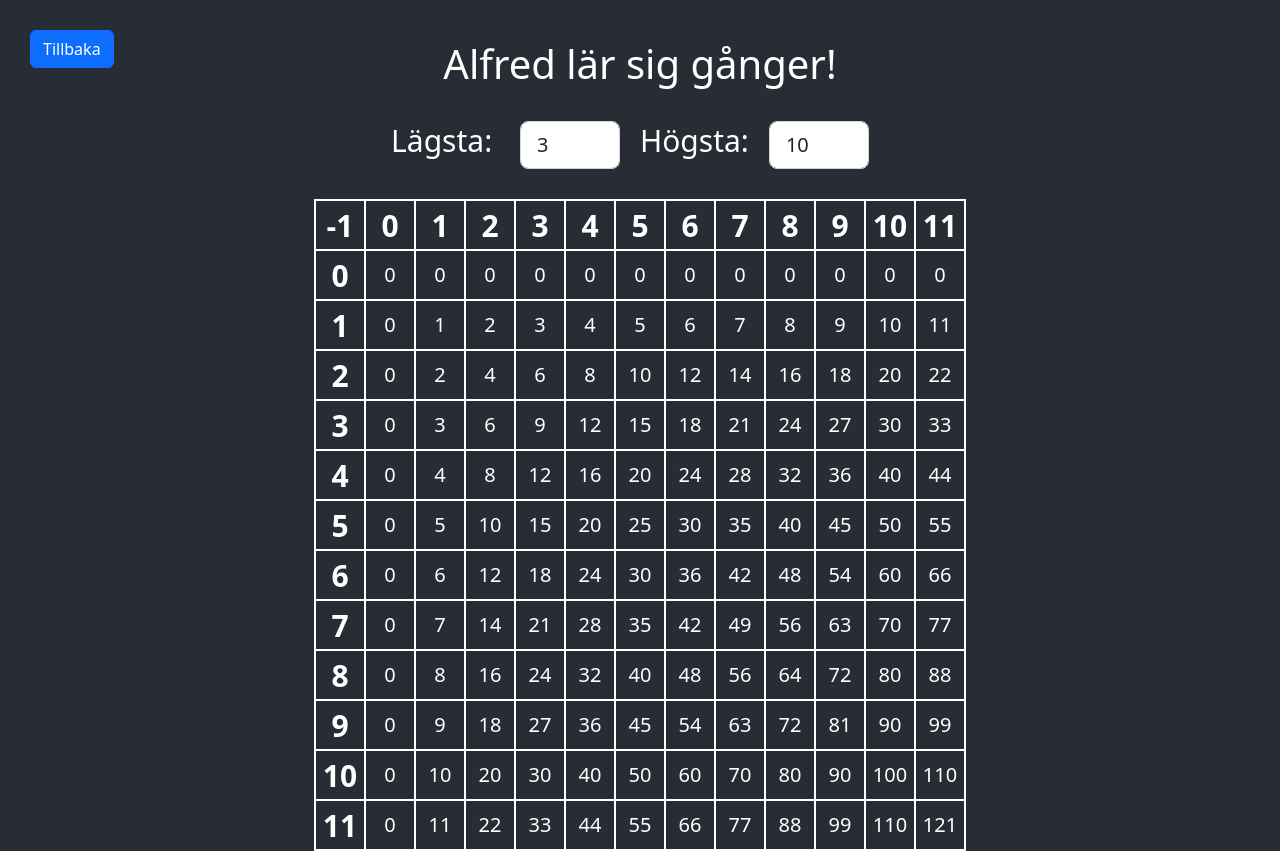
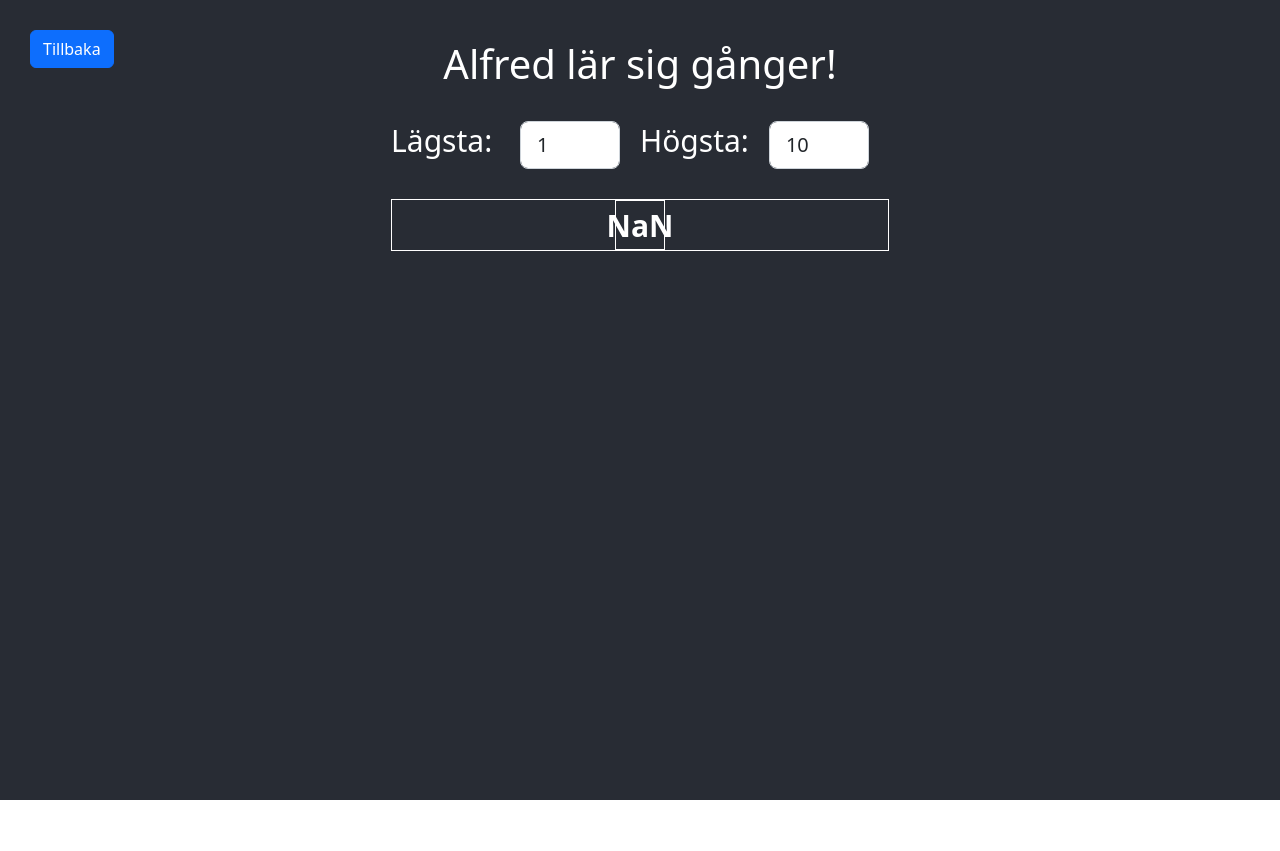
Before and after one commit to patrictysk/matte, a React (Create React App) app: page / in a window 1280 px wide. Both pictures are taken after a click on the element "Kolla". After the commit the page ends 800 px from the top, so only its background shows below. Built offline with nearby package versions, Linux system fonts and the light colour scheme.

Commit message:
fixed numbers array

```diff
--- a/src/components/Learn/Learn.tsx
+++ b/src/components/Learn/Learn.tsx
@@ -1,16 +1,35 @@
 import { useState } from 'react'
 import * as Styled from './styles'
 import Form from 'react-bootstrap/Form';
+import { useEffect } from 'react';
+import { setEnvironmentData } from 'worker_threads';
 
 const Learn = () => {
 
-    const [low, setLow] = useState<number>(3)
+    const [low, setLow] = useState<string>('1')
+    const [high, setHigh] = useState<string>('10')
+    // const [numbers, setNumbers] = useState<Array>
 
-    const numbers = [0, 1, 2, 3, 4, 5, 6, 7, 8, 9, 10, 11]
+    const numbers: Array<number> = []
+
+    useEffect(() => {
+
+        if (Math.round(parseInt(low)) < Math.round(parseInt(high))) {
+            for (let i = Math.round(parseInt(low)); i <= Math.round(parseInt(high)); i++) {
+                numbers.push(i)
+            }
+        }
+
+        console.log('numbers :>> ', numbers);
+
+    }, [low, high])
 
     const handleLowChange = (e: React.ChangeEvent<HTMLInputElement>) => {
-        console.log('e :>> ', e.target.value);
-        setLow(Number.parseInt(e.target.value))
+        setLow(e.target.value)
+    }
+
+    const handleHighChange = (e: React.ChangeEvent<HTMLInputElement>) => {
+        setHigh(e.target.value)
     }
 
     console.log('low :>> ', low);
@@ -20,9 +39,9 @@ const Learn = () => {
             <Styled.FormWrapper>
                 <Form>
                     <Form.Label>Lägsta: </Form.Label>
-                    <Form.Control type='text' value={low} size='lg' onChange={handleLowChange} />
+                    <Form.Control type='number' step='1' value={low} size='lg' onChange={handleLowChange} />
                     <Form.Label>Högsta:</Form.Label>
-                    <Form.Control type='text' value='10' size='lg' />
+                    <Form.Control type='number' step='1' value={high} size='lg' onChange={handleHighChange} />
                 </Form>
             </Styled.FormWrapper>
             <Styled.TableWrapper>
```
